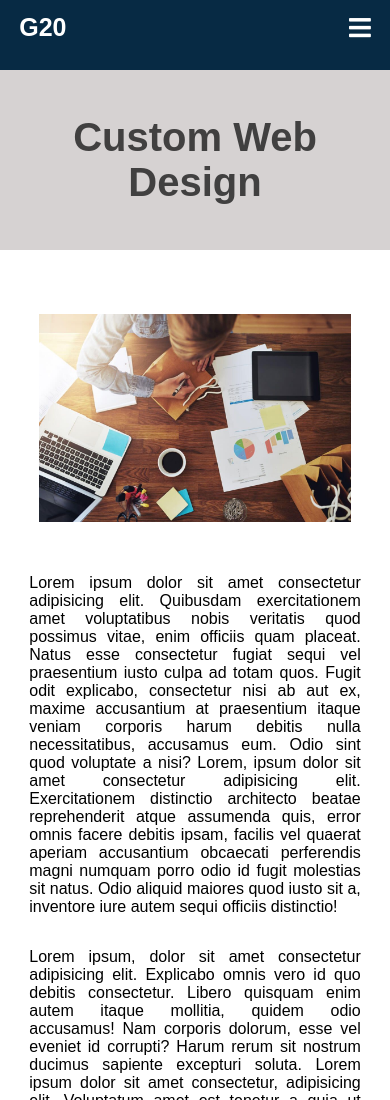
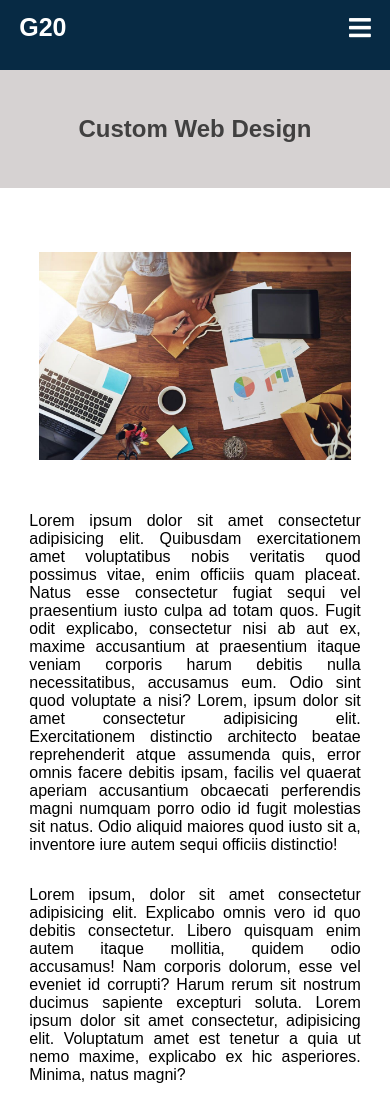
Before and after one commit to Gilbertelnino/g20, a plain HTML site: page UI/html/webdesign.html in a window 390 px wide. Shown: the top 1100 px of the page. Drawn offline with Linux system fonts and the light colour scheme.

Commit message:
fixing responsiveness

```diff
--- a/UI/css/project.css
+++ b/UI/css/project.css
@@ -5,7 +5,7 @@
 .web-title h1{
     text-align: center;
     text-transform: capitalize;
-    font-size: 2.5rem;
+    font-size: 2rem;
     padding: 2rem;
     color: rgb(65, 64, 64);
 }
@@ -22,3 +22,8 @@
     padding: 1rem 0;
 
 }
+@media (max-width:410px){
+    .web-title h1{
+        font-size: 1.5rem;
+    }
+}
```
